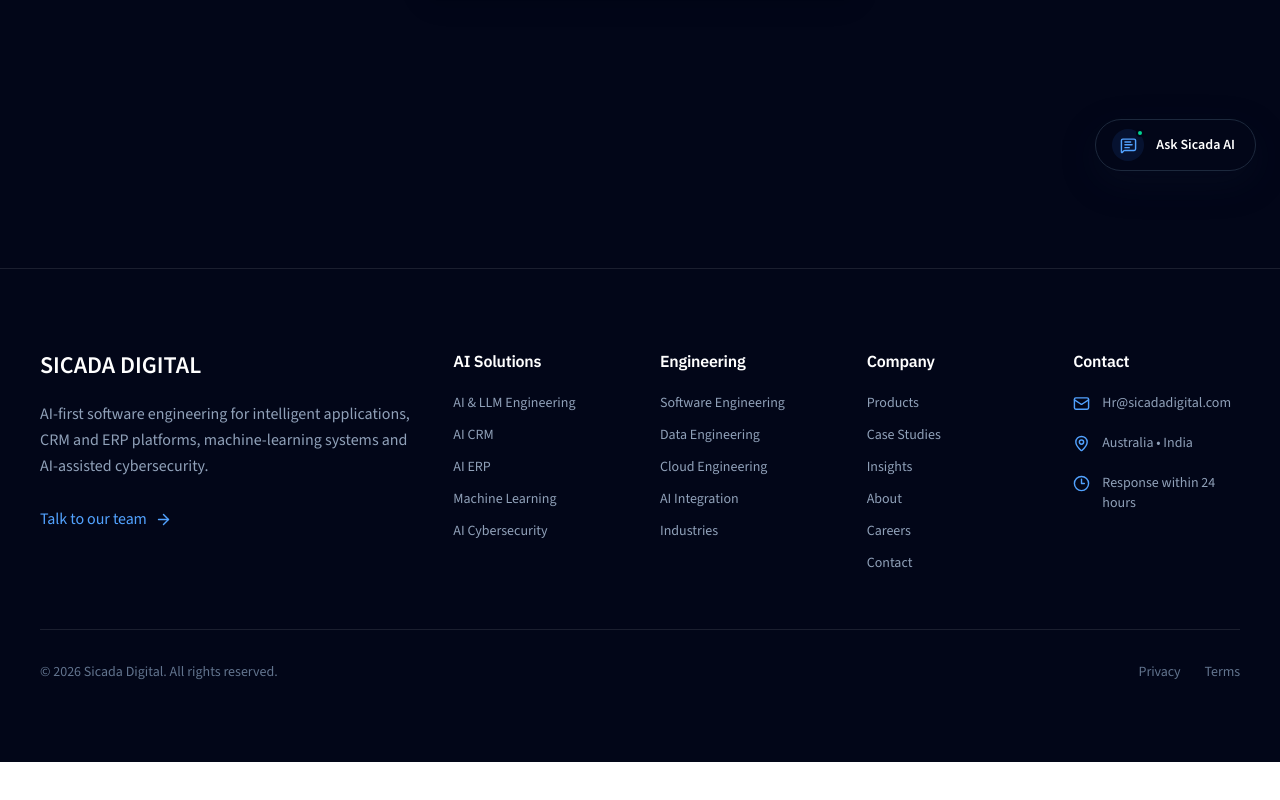
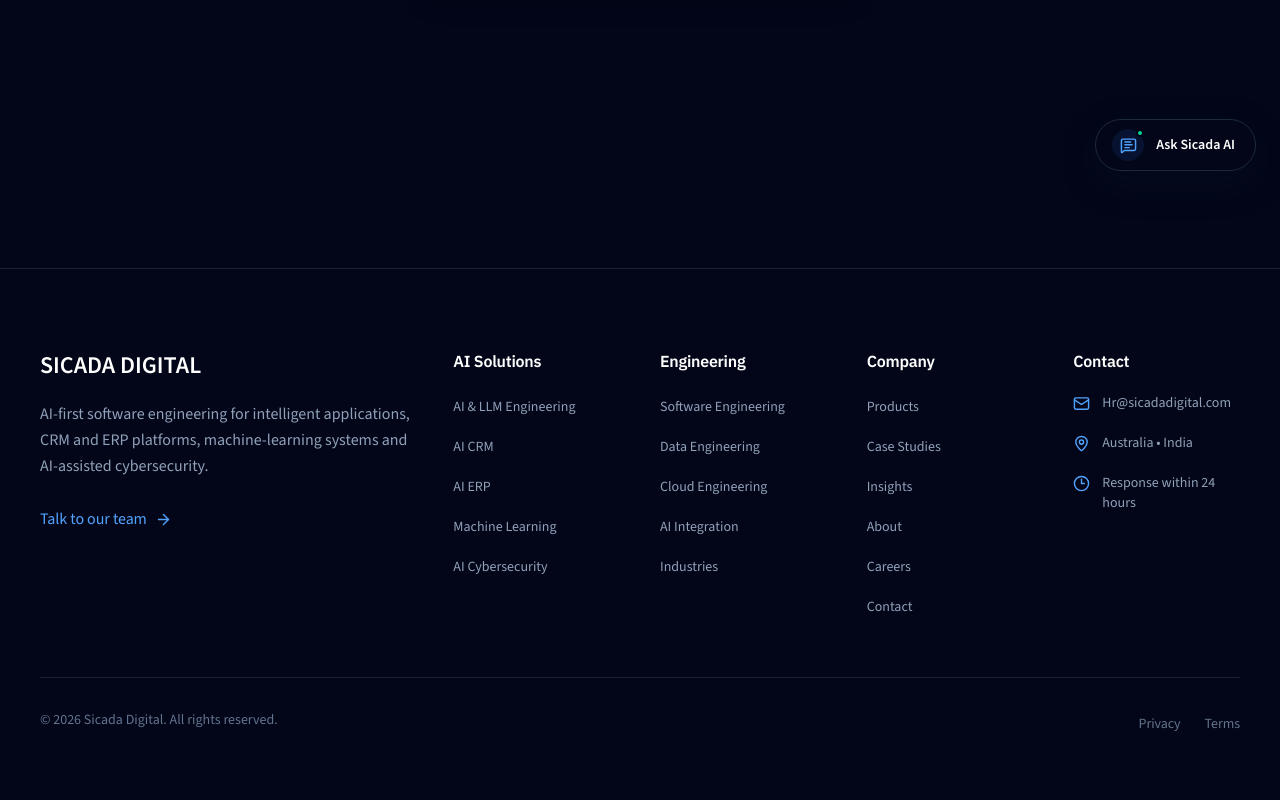
Before and after one commit to mkraja826/Sicadawebapp, a React (Vite) app: page /adminlogin in a window 1280 px wide. Shown: the part 609-1409 px from the top of the page. Before the commit the page ends 1371 px from the top, so only its background shows below. Built offline with nearby package versions, Linux system fonts and the light colour scheme.

Commit message:
style: refine contact, footer and accessible focus behavior

```diff
--- a/src/components/Foot.jsx
+++ b/src/components/Foot.jsx
@@ -19,8 +19,8 @@ function Foot() {
 
   return (
     <footer className="bg-slate-950 text-slate-300 border-t border-white/10">
-      <div className="max-w-[1440px] mx-auto px-6 lg:px-10 py-16 lg:py-20">
-        <div className="grid md:grid-cols-2 lg:grid-cols-12 gap-12 lg:gap-10">
+      <div className="max-w-[1440px] mx-auto px-5 sm:px-6 lg:px-10 py-12 sm:py-16 lg:py-20">
+        <div className="grid sm:grid-cols-2 lg:grid-cols-12 gap-8 sm:gap-12 lg:gap-10">
           <div className="lg:col-span-4">
             <p className="text-white text-2xl font-semibold tracking-tight">SICADA DIGITAL</p>
             <p className="mt-5 text-slate-400 leading-relaxed max-w-md">
@@ -35,7 +35,7 @@ function Foot() {
             <h3 className="text-white font-semibold mb-5">AI Solutions</h3>
             <ul className="space-y-3 text-slate-400 text-sm">
               {aiLinks.map(([label, href]) => (
-                <li key={label}><a href={href} className="hover:text-white transition-colors">{label}</a></li>
+                <li key={label}><a href={href} className="inline-block py-1 hover:text-white focus-visible:text-white transition-colors">{label}</a></li>
               ))}
             </ul>
           </div>
@@ -44,7 +44,7 @@ function Foot() {
             <h3 className="text-white font-semibold mb-5">Engineering</h3>
             <ul className="space-y-3 text-slate-400 text-sm">
               {engineeringLinks.map(([label, href]) => (
-                <li key={label}><a href={href} className="hover:text-white transition-colors">{label}</a></li>
+                <li key={label}><a href={href} className="inline-block py-1 hover:text-white focus-visible:text-white transition-colors">{label}</a></li>
               ))}
             </ul>
           </div>
@@ -52,12 +52,12 @@ function Foot() {
           <div className="lg:col-span-2">
             <h3 className="text-white font-semibold mb-5">Company</h3>
             <ul className="space-y-3 text-slate-400 text-sm">
-              <li><a href="/products" className="hover:text-white transition-colors">Products</a></li>
-              <li><a href="/case-studies" className="hover:text-white transition-colors">Case Studies</a></li>
-              <li><a href="/insights" className="hover:text-white transition-colors">Insights</a></li>
-              <li><a href="/about" className="hover:text-white transition-colors">About</a></li>
-              <li><a href="/careers" className="hover:text-white transition-colors">Careers</a></li>
-              <li><a href="/contact" className="hover:text-white transition-colors">Contact</a></li>
+              <li><a href="/products" className="inline-block py-1 hover:text-white focus-visible:text-white transition-colors">Products</a></li>
+              <li><a href="/case-studies" className="inline-block py-1 hover:text-white focus-visible:text-white transition-colors">Case Studies</a></li>
+              <li><a href="/insights" className="inline-block py-1 hover:text-white focus-visible:text-white transition-colors">Insights</a></li>
+              <li><a href="/about" className="inline-block py-1 hover:text-white focus-visible:text-white transition-colors">About</a></li>
+              <li><a href="/careers" className="inline-block py-1 hover:text-white focus-visible:text-white transition-colors">Careers</a></li>
+              <li><a href="/contact" className="inline-block py-1 hover:text-white focus-visible:text-white transition-colors">Contact</a></li>
             </ul>
           </div>
 
@@ -82,9 +82,9 @@ function Foot() {
 
         <div className="border-t border-white/10 mt-14 pt-8 flex flex-col md:flex-row justify-between gap-5 text-sm text-slate-500">
           <p>© 2026 Sicada Digital. All rights reserved.</p>
-          <div className="flex flex-wrap gap-6">
-            <a href="#" className="hover:text-white transition-colors">Privacy</a>
-            <a href="#" className="hover:text-white transition-colors">Terms</a>
+          <div className="flex flex-wrap gap-4 sm:gap-6">
+            <a href="#" className="inline-block py-1 hover:text-white focus-visible:text-white transition-colors">Privacy</a>
+            <a href="#" className="inline-block py-1 hover:text-white focus-visible:text-white transition-colors">Terms</a>
           </div>
         </div>
       </div>
```
